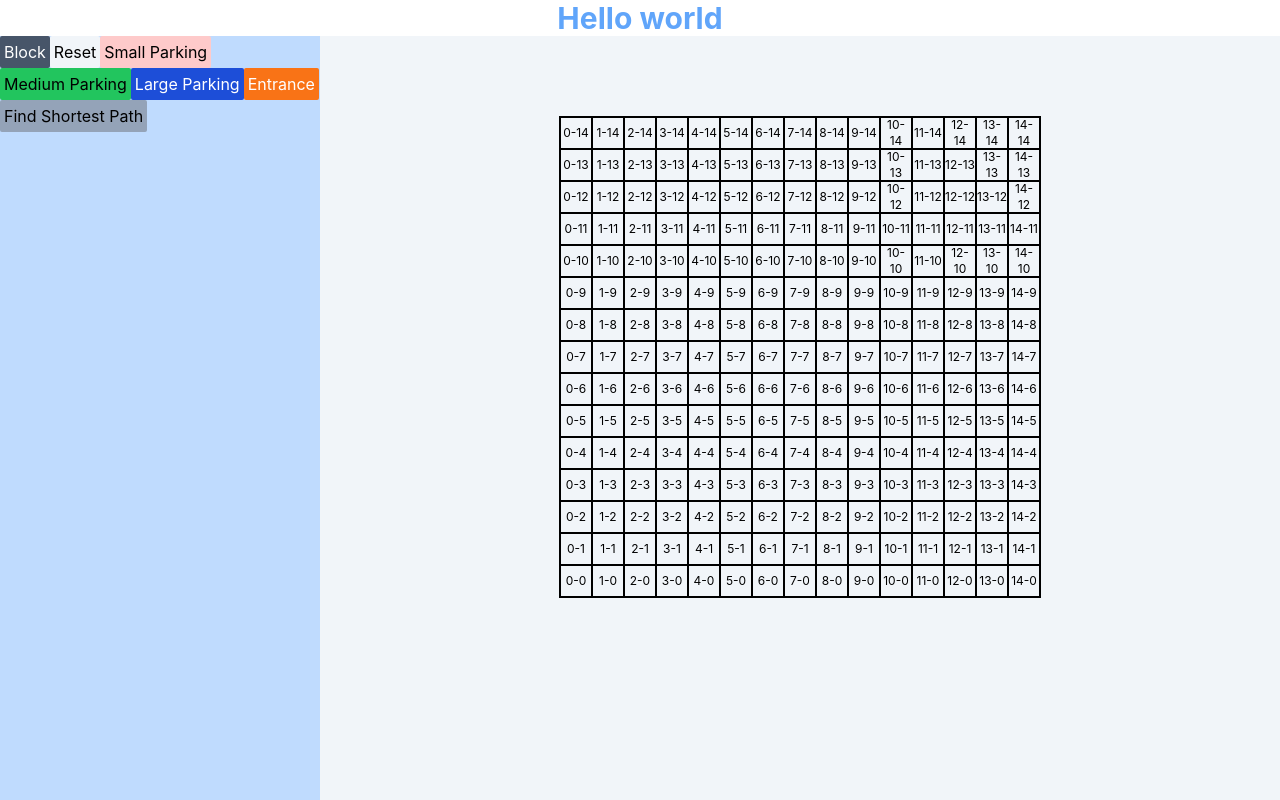
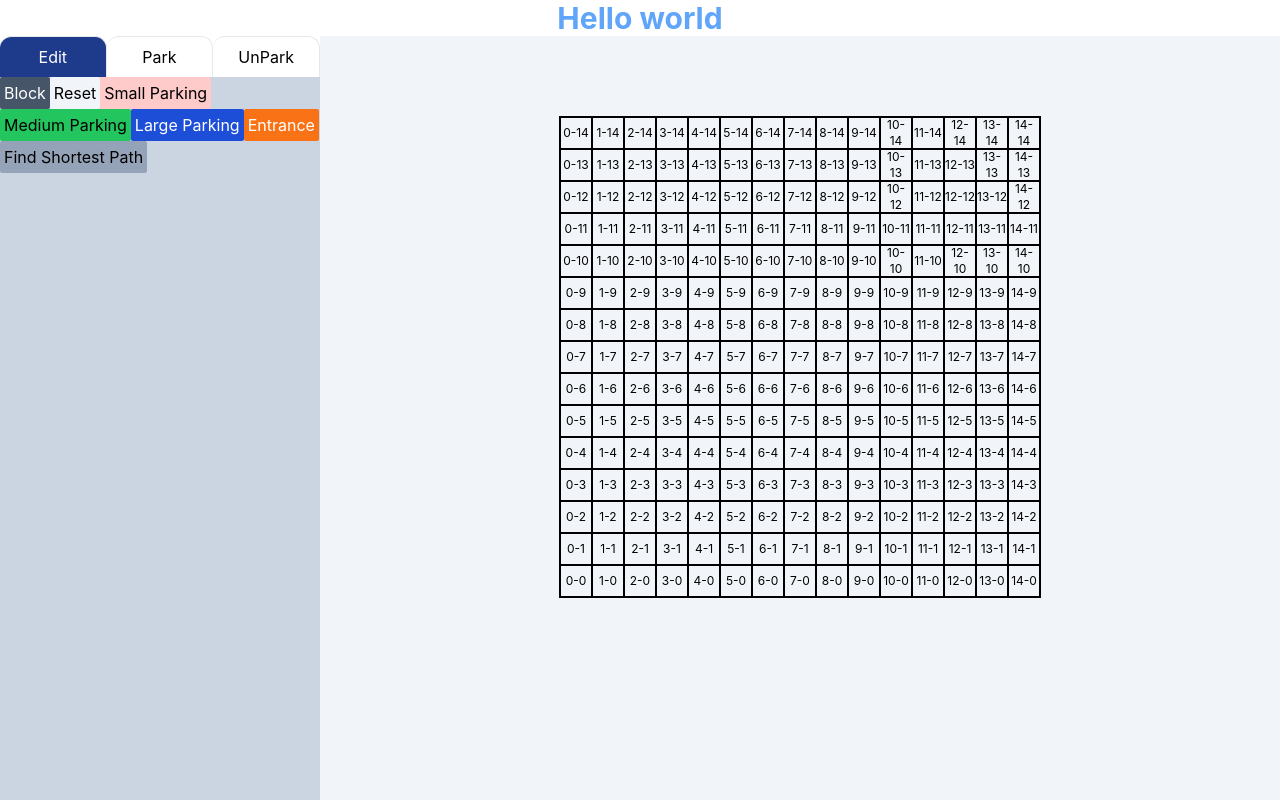
Before and after one commit to Hoshaiah/ayalaparking-frontend, a React (Create React App) app: page / in a window 1280 px wide. Built offline with nearby package versions, Linux system fonts and the light colour scheme.

Commit message:
added tabs to sideNav

```diff
--- a/src/components/Graph.jsx
+++ b/src/components/Graph.jsx
@@ -12,8 +12,8 @@ const Graph = () => {
 
 
     const handleNodeClick = (node, nodeIsSelected) => {
-        if(viewState.currentView !== 'selectView'){
-            dispatch(setCurrentView('selectView'))
+        if(viewState.currentView !== 'editView'){
+            dispatch(setCurrentView('editView'))
         }
         if(!nodeIsSelected) {
             dispatch(addToSelectedNodes(node))
@@ -70,9 +70,9 @@ const Graph = () => {
                             const nodeParkingColor = determineNodeParkingColor(nodeOccupancy, node)
                             return (
                                 <button onClick={() => {handleNodeClick(node, nodeIsSelected)}} key={node} className={`border-black border w-8 h-8 flex items-center justify-center
-                                ${nodeInShortestPath && viewState.currentView === 'shortestPath' ? 'bg-yellow-300' : ''}
+                                ${nodeInShortestPath && viewState.currentView === 'parkView' ? 'bg-yellow-300' : ''}
                                 ${nodeParkingColor}
-                                ${viewState.currentView === "selectView" && nodeIsSelected ? 'border-2 border-yellow-400': ''}
+                                ${viewState.currentView === "editView" && nodeIsSelected ? 'border-2 border-yellow-400': ''}
                                 `} >
                                     {node}
                                 </button>
--- a/src/components/SideNav/ParkView.jsx
+++ b/src/components/SideNav/ParkView.jsx
@@ -11,7 +11,7 @@ const ParkView = () => {
         const data = dijkstra(graph.adjacencyList, "0-0")
         const shortestPath = findShortestPath(data.distances, data.previous, "0-0","14-14")
         dispatch(setShortestPath(shortestPath))
-        dispatch(setCurrentView('shortestPath'))
+        dispatch(setCurrentView('parkView'))
     }
 
     return (
--- a/src/components/SideNav/SideNav.jsx
+++ b/src/components/SideNav/SideNav.jsx
@@ -1,6 +1,7 @@
 import { useDispatch, useSelector } from "react-redux";
 import EditView from "./EditView";
 import ParkView from "./ParkView";
+import { setCurrentView } from "../../redux/viewSlice";
 
 const SideNav = () => {
     const dispatch = useDispatch()
@@ -8,8 +9,39 @@ const SideNav = () => {
     const graph = useSelector(state => state.graph)
 
 
+    const handleEditClick = () => {
+        dispatch(setCurrentView('editView'))
+    }
+
+    const handleParkClick = () => {
+        dispatch(setCurrentView('parkView'))
+    }
+
+    const handleUnparkClick = () => {
+        dispatch(setCurrentView('unparkView'))
+    }
+
     return (
-        <div className="h-[calc(100vh-36px)] w-1/3 bg-blue-200">
+        <div className="h-[calc(100vh-36px)] w-1/3 bg-slate-300">
+            <div className="flex bg-white">
+                <button
+                    className={`w-1/3 p-2 flex items-center justify-center rounded-t-xl border-r border-t
+                        ${viewState.currentView === 'editView' ? 'bg-blue-900 text-white': 'bg-white'}`}
+                    onClick={handleEditClick}
+                >Edit</button>
+
+                <button
+                    className={`w-1/3 p-2 flex items-center justify-center rounded-t-xl border-r border-t
+                        ${viewState.currentView === 'parkView' ? 'bg-blue-900 text-white': 'bg-white'}`}
+                    onClick={handleParkClick}
+                >Park</button>
+
+                <button
+                    className={`w-1/3 p-2 flex items-center justify-center rounded-t-xl border-r border-t
+                        ${viewState.currentView === 'unparkView' ? 'bg-blue-900 text-white': 'bg-white'}`}
+                    onClick={handleUnparkClick}
+                >UnPark</button>
+            </div>
             <EditView/>
             <ParkView/>
         </div>
--- a/src/redux/viewSlice.js
+++ b/src/redux/viewSlice.js
@@ -3,7 +3,7 @@ import { createSlice } from "@reduxjs/toolkit";
 const viewSlice = createSlice({
   name: "view",
   initialState: {
-    currentView: 'selectView',
+    currentView: 'editView',
     selectedNodes: [],
   },
   reducers: {
```
